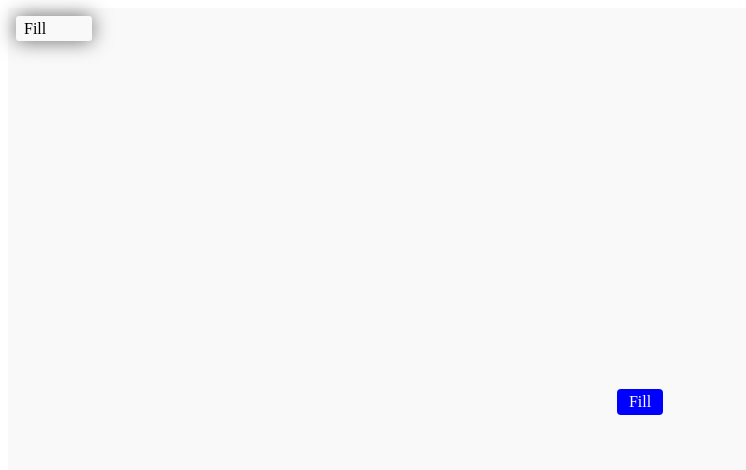
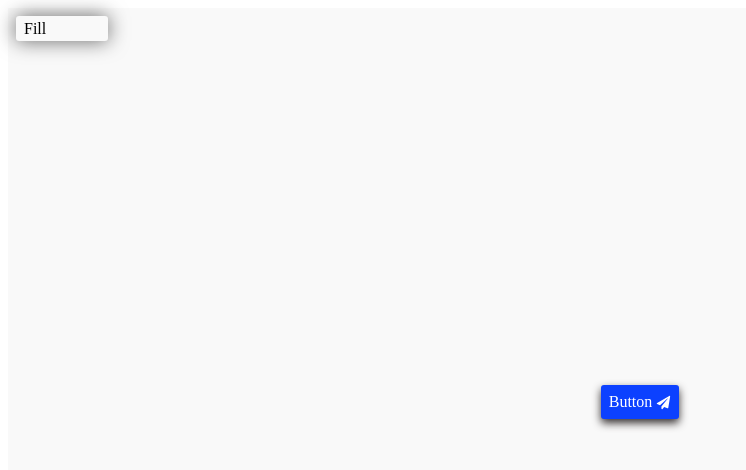
Before and after one commit to aftabrehan/calendarwex, a Next.js app: page /stories/button in a window 1280 px wide. Shown: the top 470 px of the page, without its empty margins (0-746 px from the left). Built offline with nearby package versions, Linux system fonts and the light colour scheme.

Commit message:
Add Button to Stories

```diff
--- a/pages/stories/button.js
+++ b/pages/stories/button.js
@@ -1,16 +1,65 @@
 import Stories from 'components/stories'
 import Button from 'components/button'
 
-const primary = { arg: 'Fill', label: 'Fill' }
-const secondary = { arg: 'Bordered', label: 'Bordered', variant: 'bordered' }
+import stl from './Stories.module.scss'
+
+const fill = {
+  arg: 'Fill',
+  variant: 'fill',
+  label: 'Button',
+  icon: (
+    <svg
+      width="15"
+      height="15"
+      viewBox="0 0 15 15"
+      fill="none"
+      xmlns="http://www.w3.org/2000/svg"
+      className={stl.btnIcon}
+    >
+      <path d="M13.2284 0.91743L1.16052 7.87957C0.689261 8.15035 0.749145 8.80647 1.2178 9.00435L3.98547 10.1656L11.4657 3.57315C11.6089 3.44557 11.812 3.64084 11.6897 3.78925L5.41748 11.4309V13.5269C5.41748 14.1413 6.15952 14.3835 6.52403 13.9383L8.17734 11.9256L11.4215 13.2847C11.7912 13.441 12.213 13.2092 12.2807 12.8109L14.1553 1.56313C14.2438 1.0372 13.6788 0.657065 13.2284 0.91743Z" />
+    </svg>
+  ),
+}
+const bordered = {
+  arg: 'Bordered',
+  variant: 'bordered',
+  label: 'Button',
+  icon: (
+    <svg
+      width="15"
+      height="15"
+      viewBox="0 0 15 15"
+      fill="none"
+      xmlns="http://www.w3.org/2000/svg"
+      className={stl.btnIcon}
+    >
+      <path d="M13.2284 0.91743L1.16052 7.87957C0.689261 8.15035 0.749145 8.80647 1.2178 9.00435L3.98547 10.1656L11.4657 3.57315C11.6089 3.44557 11.812 3.64084 11.6897 3.78925L5.41748 11.4309V13.5269C5.41748 14.1413 6.15952 14.3835 6.52403 13.9383L8.17734 11.9256L11.4215 13.2847C11.7912 13.441 12.213 13.2092 12.2807 12.8109L14.1553 1.56313C14.2438 1.0372 13.6788 0.657065 13.2284 0.91743Z" />
+    </svg>
+  ),
+}
+const transparent = {
+  arg: 'Transparent',
+  variant: 'transparent',
+  label: 'Button',
+  icon: (
+    <svg
+      width="15"
+      height="15"
+      viewBox="0 0 15 15"
+      fill="none"
+      xmlns="http://www.w3.org/2000/svg"
+      className={stl.btnIcon}
+    >
+      <path d="M13.2284 0.91743L1.16052 7.87957C0.689261 8.15035 0.749145 8.80647 1.2178 9.00435L3.98547 10.1656L11.4657 3.57315C11.6089 3.44557 11.812 3.64084 11.6897 3.78925L5.41748 11.4309V13.5269C5.41748 14.1413 6.15952 14.3835 6.52403 13.9383L8.17734 11.9256L11.4215 13.2847C11.7912 13.441 12.213 13.2092 12.2807 12.8109L14.1553 1.56313C14.2438 1.0372 13.6788 0.657065 13.2284 0.91743Z" />
+    </svg>
+  ),
+}
 
 const ButtonStory = () => (
   <Stories
-    argList={[primary, secondary]}
+    argList={[fill, bordered, transparent]}
     template={args => <Button {...args} />}
   />
 )
 
 export default ButtonStory
-
-// <Button  />
--- a/src/components/button/Button.js
+++ b/src/components/button/Button.js
@@ -27,24 +27,21 @@ const Button = ({
       className={clsx(
         stl.btn,
         stl[`${variant}Btn`],
-        stl[`${btnType}Btn`],
         stl[`${size}Btn`],
         customClass
       )}
     >
+      {label || children}
       {icon}
-      {label || children}
-      {endIcon}
     </button>
   )
 }
 
 Button.defaultProps = {
-  label: 'Button',
+  label: '',
   onClick: () => console.log('Button Clicked!'),
   variant: 'fill',
   size: 'normal',
-  type: 'submit',
   disabled: false,
 }
 
@@ -56,7 +53,6 @@ Button.propTypes = {
   onClick: PropTypes.func,
   variant: PropTypes.oneOf(['fill', 'bordered', 'transparent']),
   size: PropTypes.oneOf(['normal', 'small', 'large', 'xLarge']),
-  type: PropTypes.oneOf(['submit']),
   disabled: PropTypes.bool,
   width: PropTypes.string,
   height: PropTypes.string,
--- a/src/components/button/Button.module.scss
+++ b/src/components/button/Button.module.scss
@@ -1,25 +1,42 @@
 @import 'styles/common';
 
-.btn {
+.fillBtn {
   all: unset;
-  padding: 0.25rem 0.75rem;
-  @extend .flexCenter;
-  font-size: 1rem;
-  color: $black;
-  border-radius: 4px;
+  display: flex;
+  flex-direction: row;
+  justify-content: center;
+  align-items: center;
+  padding: 8px;
+  gap: 4px;
+  color: white;
+  background: #0c41ff;
+  border-radius: 3px;
   cursor: pointer;
-  transition: opacity, box-shadow 0.25s ease-in-out;
-  -webkit-transition: opacity, box-shadow 0.25s ease-in-out;
-  -ms-transition: opacity, box-shadow 0.25s ease-in-out;
-  -moz-transition: opacity, box-shadow 0.25s ease-in-out;
   user-select: none;
+  box-shadow: 0px 4px 8px #353030;
+
+  svg {
+    fill: white;
+  }
 
   &:hover {
-    opacity: 0.85;
+    transition: all 0.25s ease-in-out;
+    border: 1px solid #0c41ff;
+    background-color: transparent;
+    box-shadow: 0px 4px 8px #0c41ff;
+    color: #0c41ff;
+    svg {
+      fill: #0c41ff;
+    }
   }
 
   &:active {
-    opacity: 0.65;
+    box-shadow: 0px 2px 5px;
+    transform: scale(0.98);
+    color: #0c41ff;
+    svg {
+      fill: #0c41ff;
+    }
   }
 
   &:disabled {
@@ -29,12 +46,92 @@
   }
 }
 
-.fillBtn {
-  background-color: blue;
-  color: white;
+.borderedBtn {
+  all: unset;
+  display: flex;
+  flex-direction: row;
+  justify-content: center;
+  align-items: center;
+  padding: 8px;
+  gap: 4px;
+  color: #0c41ff;
+  border: 1px solid #0c41ff;
+  border-radius: 3px;
+  cursor: pointer;
+  user-select: none;
+
+  svg {
+    fill: #0c41ff;
+  }
+
+  &:hover {
+    transition: all 0.25s ease-in-out;
+    box-shadow: 0 4px 8px #353030;
+    background-color: #0c41ff;
+    color: #fff;
+    svg {
+      fill: #fff;
+    }
+  }
+
+  &:disabled {
+    opacity: 0.5;
+    pointer-events: none;
+    user-select: none;
+  }
+
+  &:active {
+    transition: all 0.25s ease-in-out;
+    transform: scale(0.98);
+    box-shadow: 0 2px 4px #353030;
+    background-color: #fff;
+    color: #0c41ff;
+    svg {
+      fill: #0c41ff;
+    }
+  }
 }
 
-.borderedBtn {
-  border: 1px solid blue;
-  color: blue;
+.transparentBtn {
+  all: unset;
+  display: flex;
+  flex-direction: row;
+  justify-content: center;
+  align-items: center;
+  padding: 8px;
+  gap: 4px;
+  color: #0c41ff;
+  background-color: transparent;
+  border-radius: 3px;
+  cursor: pointer;
+  user-select: none;
+
+  svg {
+    fill: #0c41ff;
+  }
+
+  &:hover {
+    transition: 0.1s ease-in-out;
+    background-color: transparent;
+    box-shadow: 0 4px 8px #353030;
+    border: 1px solid #0c41ff;
+  }
+
+  &:disabled {
+    opacity: 0.5;
+    pointer-events: none;
+    user-select: none;
+  }
+
+  &:active {
+    transition: all 0.25s;
+    transform: scale(0.98);
+    box-shadow: 0 2px 4px #353030;
+    background-color: #0c41ff;
+    color: #fff;
+
+    svg {
+      fill: #fff;
+    }
+  }
 }
```
Also changed, not shown: src/assets/btnIcon.svg (added).
